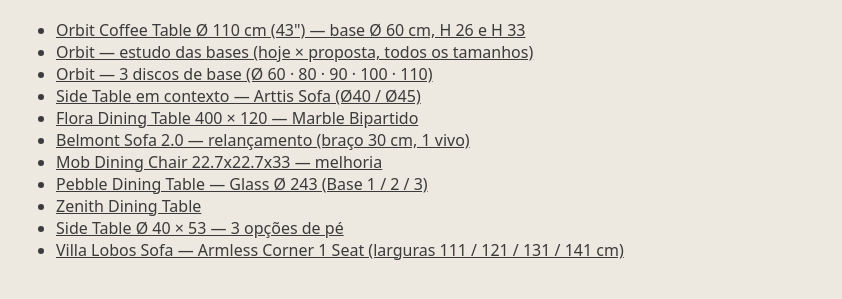
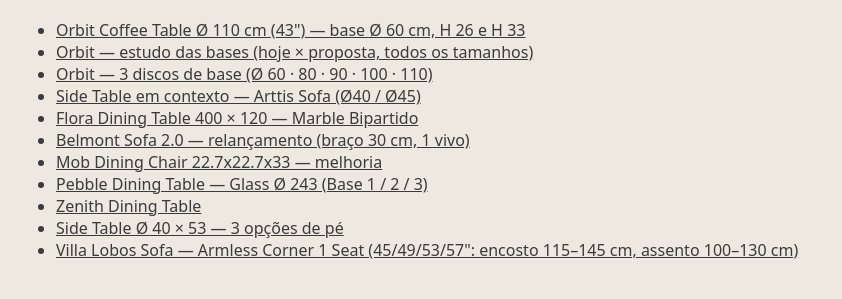
Before and after one commit to steph-graziani/harmony-3d-viewer, a plain HTML site: page index.html in a window 1280 px wide. Shown: the part 99-398 px from the top of the page, without its empty margins (0-842 px from the left). Drawn offline with Linux system fonts and the light colour scheme.

Commit message:
index: villa lobos v3

```diff
--- a/index.html
+++ b/index.html
@@ -5,5 +5,5 @@
 <style>body{margin:0;font-family:system-ui,-apple-system,"Segoe UI",sans-serif;background:#ede8e0;color:#3b3b3b;padding:32px 16px}a{color:#3b3b3b}</style>
 </head><body>
 <h1 style="font-weight:300">Harmony 3D Viewer</h1>
-<ul><li><a href="orbit-d43/">Orbit Coffee Table Ø 110 cm (43") — base Ø 60 cm, H 26 e H 33</a></li><li><a href="orbit-estudo-bases/">Orbit — estudo das bases (hoje × proposta, todos os tamanhos)</a></li><li><a href="orbit-3-discos/">Orbit — 3 discos de base (Ø 60 · 80 · 90 · 100 · 110)</a></li><li><a href="side-table-arttis-contexto/">Side Table em contexto — Arttis Sofa (Ø40 / Ø45)</a></li><li><a href="flora-dining-400-bipartido/">Flora Dining Table 400 × 120 — Marble Bipartido</a></li><li><a href="belmont-sofa-2-0/">Belmont Sofa 2.0 — relançamento (braço 30 cm, 1 vivo)</a></li><li><a href="mob-dining-chair/">Mob Dining Chair 22.7x22.7x33 — melhoria</a></li><li><a href="pebble-dining-table-glass/">Pebble Dining Table — Glass Ø 243 (Base 1 / 2 / 3)</a></li><li><a href="zenith-dining-table/">Zenith Dining Table</a></li><li><a href="side-table-d40-samantha/">Side Table Ø 40 × 53 — 3 opções de pé</a></li><li><a href="villa-lobos-armless-corner/">Villa Lobos Sofa — Armless Corner 1 Seat (larguras 111 / 121 / 131 / 141 cm)</a></li></ul>
+<ul><li><a href="orbit-d43/">Orbit Coffee Table Ø 110 cm (43") — base Ø 60 cm, H 26 e H 33</a></li><li><a href="orbit-estudo-bases/">Orbit — estudo das bases (hoje × proposta, todos os tamanhos)</a></li><li><a href="orbit-3-discos/">Orbit — 3 discos de base (Ø 60 · 80 · 90 · 100 · 110)</a></li><li><a href="side-table-arttis-contexto/">Side Table em contexto — Arttis Sofa (Ø40 / Ø45)</a></li><li><a href="flora-dining-400-bipartido/">Flora Dining Table 400 × 120 — Marble Bipartido</a></li><li><a href="belmont-sofa-2-0/">Belmont Sofa 2.0 — relançamento (braço 30 cm, 1 vivo)</a></li><li><a href="mob-dining-chair/">Mob Dining Chair 22.7x22.7x33 — melhoria</a></li><li><a href="pebble-dining-table-glass/">Pebble Dining Table — Glass Ø 243 (Base 1 / 2 / 3)</a></li><li><a href="zenith-dining-table/">Zenith Dining Table</a></li><li><a href="side-table-d40-samantha/">Side Table Ø 40 × 53 — 3 opções de pé</a></li><li><a href="villa-lobos-armless-corner/">Villa Lobos Sofa — Armless Corner 1 Seat (45/49/53/57": encosto 115–145 cm, assento 100–130 cm)</a></li></ul>
 </body></html>
```
